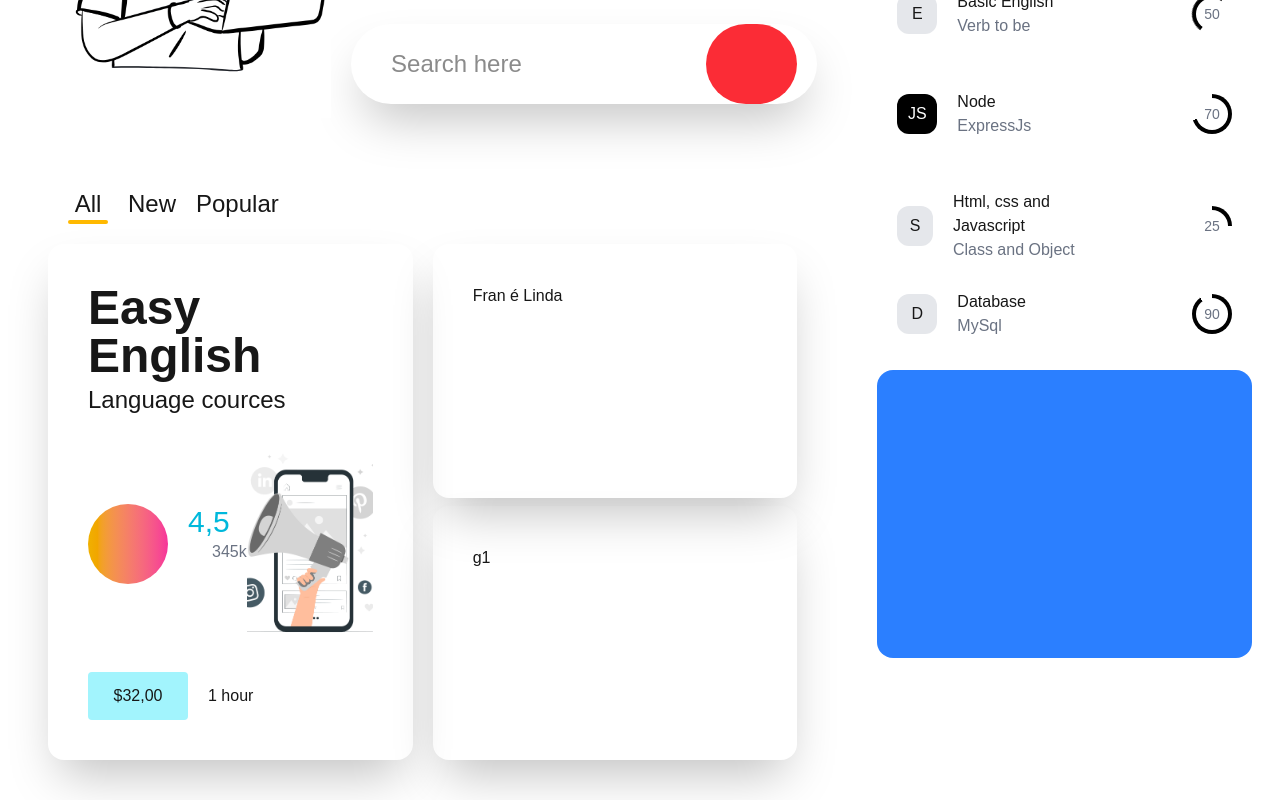
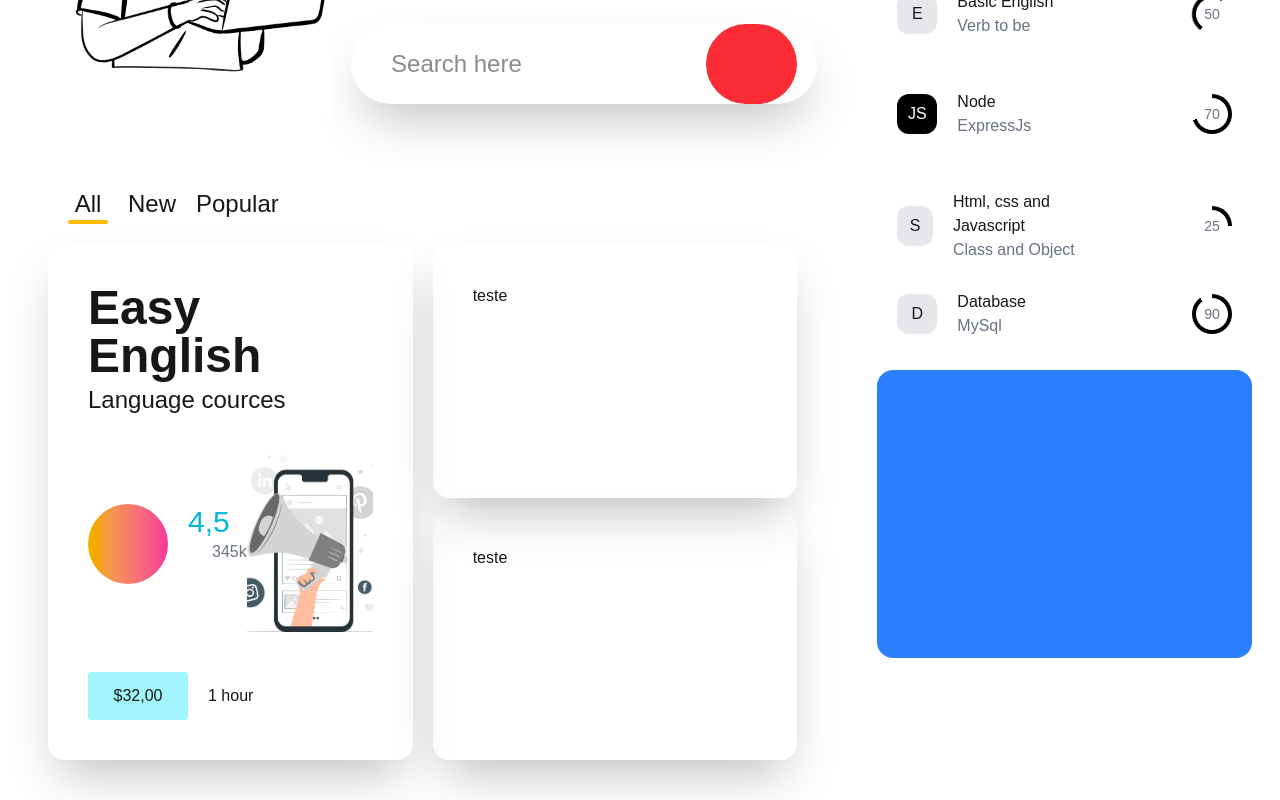
Before and after one commit to Deezinn/Nextjs-practice, a Next.js app in the folder easy-english/: page / in a window 1280 px wide. Shown: the part 366-1166 px from the top of the page. Built offline with nearby package versions, Linux system fonts and the light colour scheme; some icons are missing.

Commit message:
feat: remove the text to card

```diff
--- a/easy-english/src/app/page.jsx
+++ b/easy-english/src/app/page.jsx
@@ -106,10 +106,10 @@ export default function Home() {
               </div>
               <div className="w-full h-auto grid grid-rows-2 gap-2 ">
                 <div className="w-full h-auto shadow-2xl rounded-2xl p-10">
-                  Fran é Linda
+                  teste
                 </div>
                 <div className="w-full h-auto shadow-2xl rounded-2xl p-10">
-                  g1
+                  teste
                 </div>
               </div>
             </div>
```
